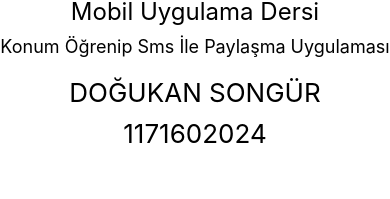
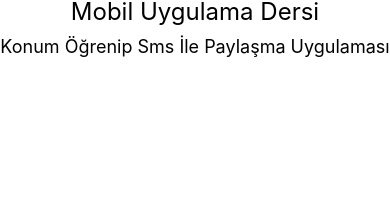
Before and after one commit to yemreeke/Share-Location-By-Sms, a React Native app: screen /HomeScreen in a window 390 px wide. Shown: the part 394-593 px from the top of the page. Built offline with nearby package versions, Linux system fonts and the light colour scheme.

Commit message:
Home Screen edited.

```diff
--- a/src/screens/HomeScreen.tsx
+++ b/src/screens/HomeScreen.tsx
@@ -15,8 +15,6 @@ const HomeScreen = () => {
           <Text style={{ marginTop: 10, fontSize: 26, color: "#000" }}>Bilgisayar Mühendisliği</Text>
           <Text style={{ marginTop: 10, fontSize: 24, color: "#000" }}>Mobil Uygulama Dersi</Text>
           <Text style={{ marginTop: 10, fontSize: 18, color: "#000" }}>Konum Öğrenip Sms İle Paylaşma Uygulaması</Text>
-          <Text style={{ marginTop: 20, fontSize: 26, color: "#000" }}>DOĞUKAN SONGÜR</Text>
-          <Text style={{ marginTop: 10, fontSize: 26, color: "#000" }}>1171602024</Text>
         </View>
       </ScrollView>
       <BottomBar text="İlerle"
```
